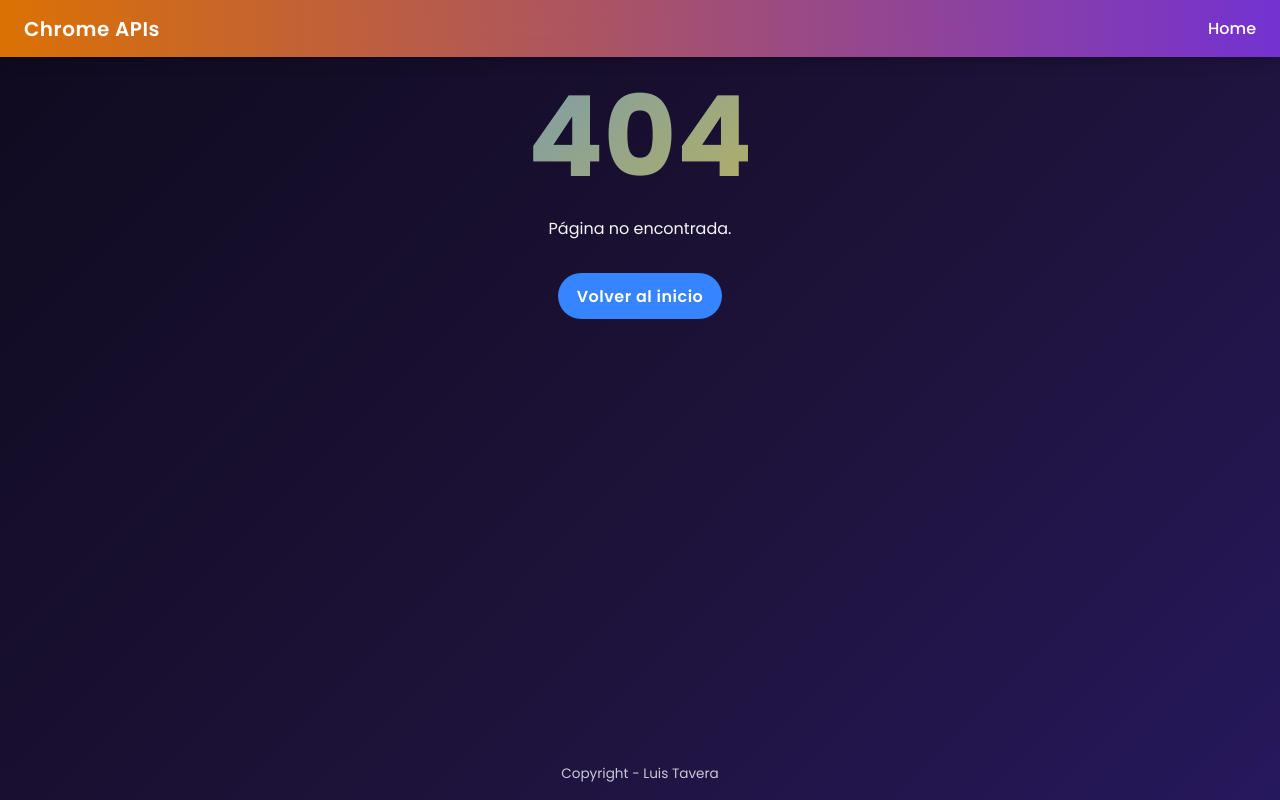
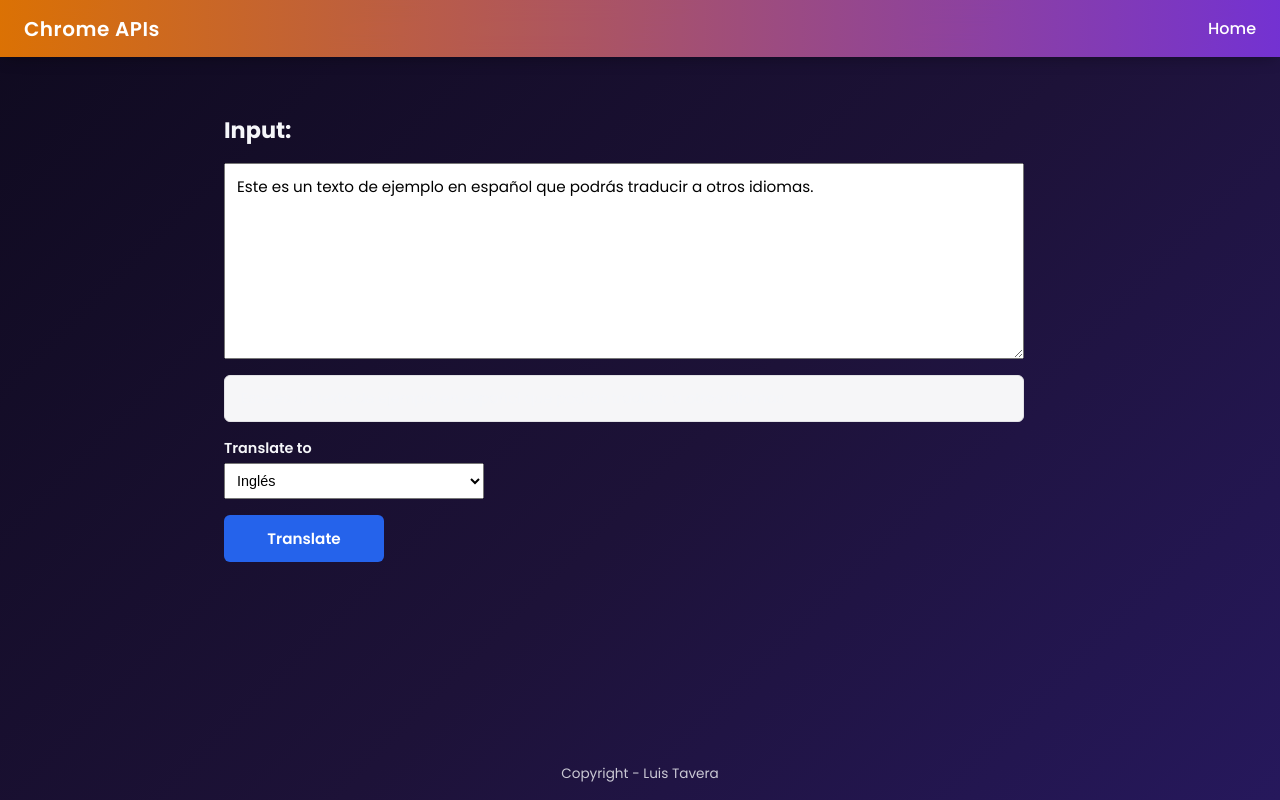
Before and after one commit to ltaverao95/google_chrome_apis, a React (Vite) app: page /translator in a window 1280 px wide. Before the commit this address had no page. Built offline with nearby package versions, Linux system fonts and the light colour scheme.

Commit message:
Add TranslatorComponent and update routing in App; enhance Home page with Translator API link

```diff
--- a/src/App.tsx
+++ b/src/App.tsx
@@ -3,6 +3,7 @@ import { Layout } from "./components/Layout/Layout";
 import { Home } from "./pages/Home/Home";
 import { NotFound } from "./pages/NotFound/NotFound";
 import { SummarizerComponent } from "./pages/Summarizer/Summarizer";
+import { TranslatorComponent } from "./pages/Translator/Translator";
 
 export default function App() {
   return (
@@ -10,6 +11,7 @@ export default function App() {
       <Route element={<Layout />}>
         <Route index element={<Home />} />
         <Route path="summarizer" element={<SummarizerComponent />} />
+        <Route path="/translator" element={<TranslatorComponent />} />
         <Route path="*" element={<NotFound />} />
       </Route>
     </Routes>
--- a/src/pages/Home/Home.tsx
+++ b/src/pages/Home/Home.tsx
@@ -17,8 +17,11 @@ export const Home = () => {
           </NavLink>
         </div>
         <div className={styles.card}>
-          <h2>Estilos</h2>
-          <p>CSS modular + variables de tema para consistencia.</p>
+          <h2>Translator API</h2>
+          <p>Google Built-in API Translator</p>
+          <NavLink to="/translator" className={styles.goLink}>
+            Ir <span aria-hidden="true">→</span>
+          </NavLink>
         </div>
         <div className={styles.card}>
           <h2>Tipado</h2>
--- a/src/pages/Summarizer/Summarizer.tsx
+++ b/src/pages/Summarizer/Summarizer.tsx
@@ -28,11 +28,17 @@ export const SummarizerComponent = () => {
   useEffect(() => {
     const init = async () => {
       setLoading(true);
+
+      if (!("Summarizer" in self)) {
+        alert("This browser does not support the Google Built-in Summarizer API.");
+        return;
+      }
+
       const availability = await Summarizer.availability();
       if (availability === "unavailable") {
         // The Summarizer API isn't usable.
         console.log("API unavailable");
-        alert('API Not Available');
+        alert("API Not Available");
         setLoading(false);
         return;
       }
@@ -40,7 +46,7 @@ export const SummarizerComponent = () => {
       if (availability === "downloading") {
         // The Summarizer API isn't usable.
         console.log("Downloading API");
-        alert('Downloading Model, please wait.');
+        alert("Downloading Model, please wait.");
         setLoading(false);
         return;
       }
--- /dev/null
+++ b/src/pages/Translator/Translator.tsx
@@ -0,0 +1,91 @@
+import { useState } from "react";
+
+export const TranslatorComponent = () => {
+  const [input, setInput] = useState(
+    "Este es un texto de ejemplo en español que podrás traducir a otros idiomas."
+  );
+  const [targetLang, setTargetLang] = useState("en");
+
+  const handleTranslate = (e: React.FormEvent) => {
+    e.preventDefault();
+    alert("¡Hola! (traducción simulada)");
+  };
+
+  return (
+    <section style={{ maxWidth: 880, margin: "0 auto", padding: "1.5rem" }}>
+      <form
+        onSubmit={handleTranslate}
+        style={{ display: "flex", flexDirection: "column", gap: "1rem" }}
+      >
+        <h1 style={{ margin: 0, fontSize: "1.4rem" }}>Input:</h1>
+        <textarea
+          value={input}
+          onChange={(e) => setInput(e.target.value)}
+          rows={8}
+          style={{
+            width: 800,          // ancho fijo
+            maxWidth: 800,
+            fontFamily: "inherit",
+            fontSize: "0.95rem",
+            padding: "0.75rem",
+            resize: "vertical",  // evitar deformar horizontalmente
+            maxHeight: 320,      // altura máxima
+            lineHeight: 1.4,
+          }}
+        />
+        <div
+          style={{
+            width: 800,
+            maxWidth: 800,
+            background: "#f6f6f8",
+            border: "1px solid #e2e2e6",
+            padding: "0.75rem 1rem",
+            borderRadius: 6,
+            fontSize: "0.9rem",
+            whiteSpace: "pre-wrap",
+          }}
+        >
+          {input}
+        </div>
+        <label
+          style={{
+            display: "flex",
+            flexDirection: "column",
+            gap: 4,
+            fontSize: "0.9rem",
+            width: 260,
+          }}
+        >
+          <span style={{ fontWeight: 600 }}>Translate to</span>
+          <select
+            value={targetLang}
+            onChange={(e) => setTargetLang(e.target.value)}
+            style={{ padding: "0.5rem", fontSize: "0.9rem" }}
+          >
+            <option value="es">Español</option>
+            <option value="en">Inglés</option>
+            <option value="de">Alemán</option>
+            <option value="it">Italiano</option>
+            <option value="fr">Francés</option>
+          </select>
+        </label>
+        <button
+          type="submit"
+          style={{
+            background: "#2563eb",
+            color: "#fff",
+            padding: "0.75rem 1.25rem",
+            border: "none",
+            borderRadius: 6,
+            cursor: "pointer",
+            fontSize: "0.95rem",
+            fontWeight: 600,
+            width: 160,
+          }}
+        >
+          Translate
+        </button>
+      </form>
+    </section>
+  );
+};
```
